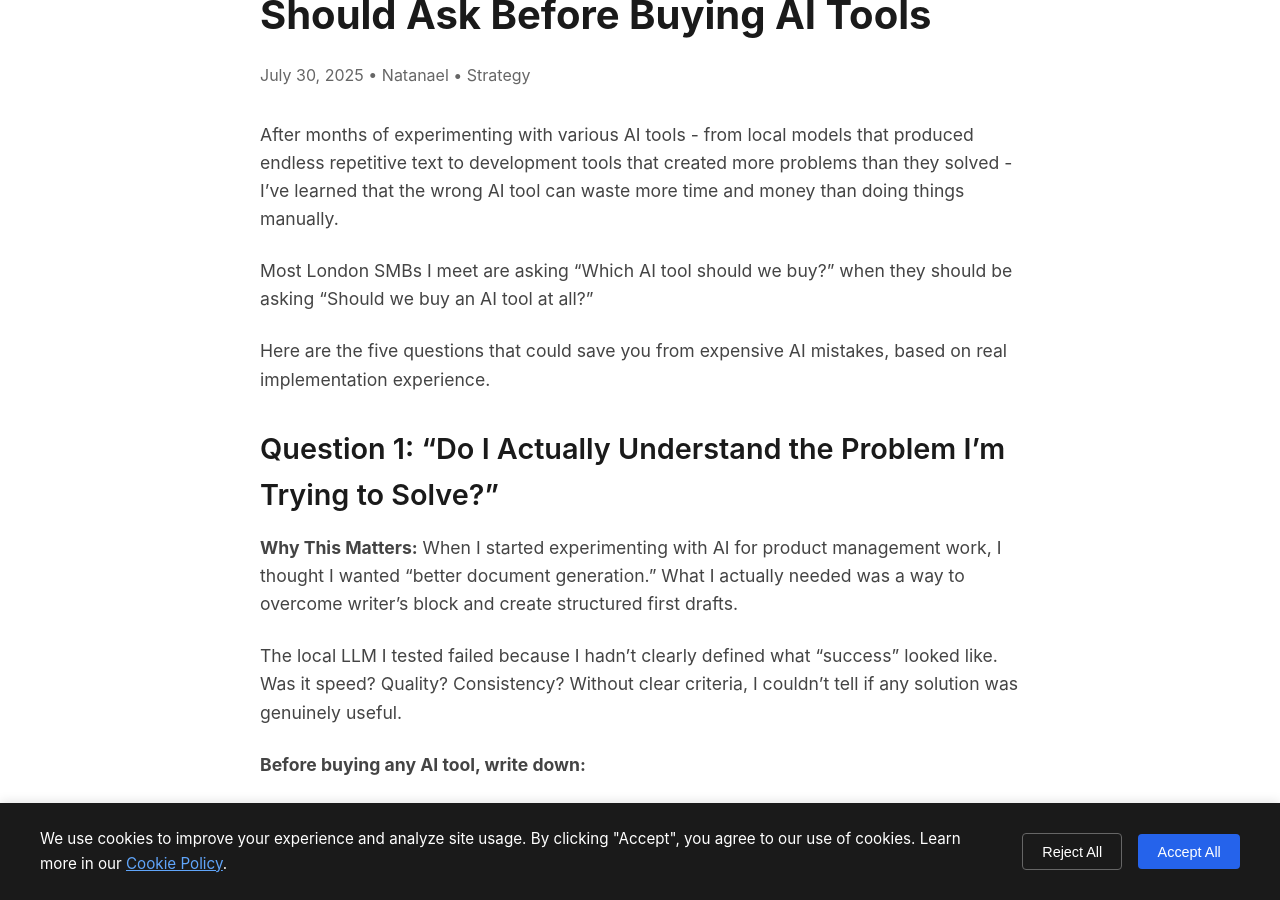
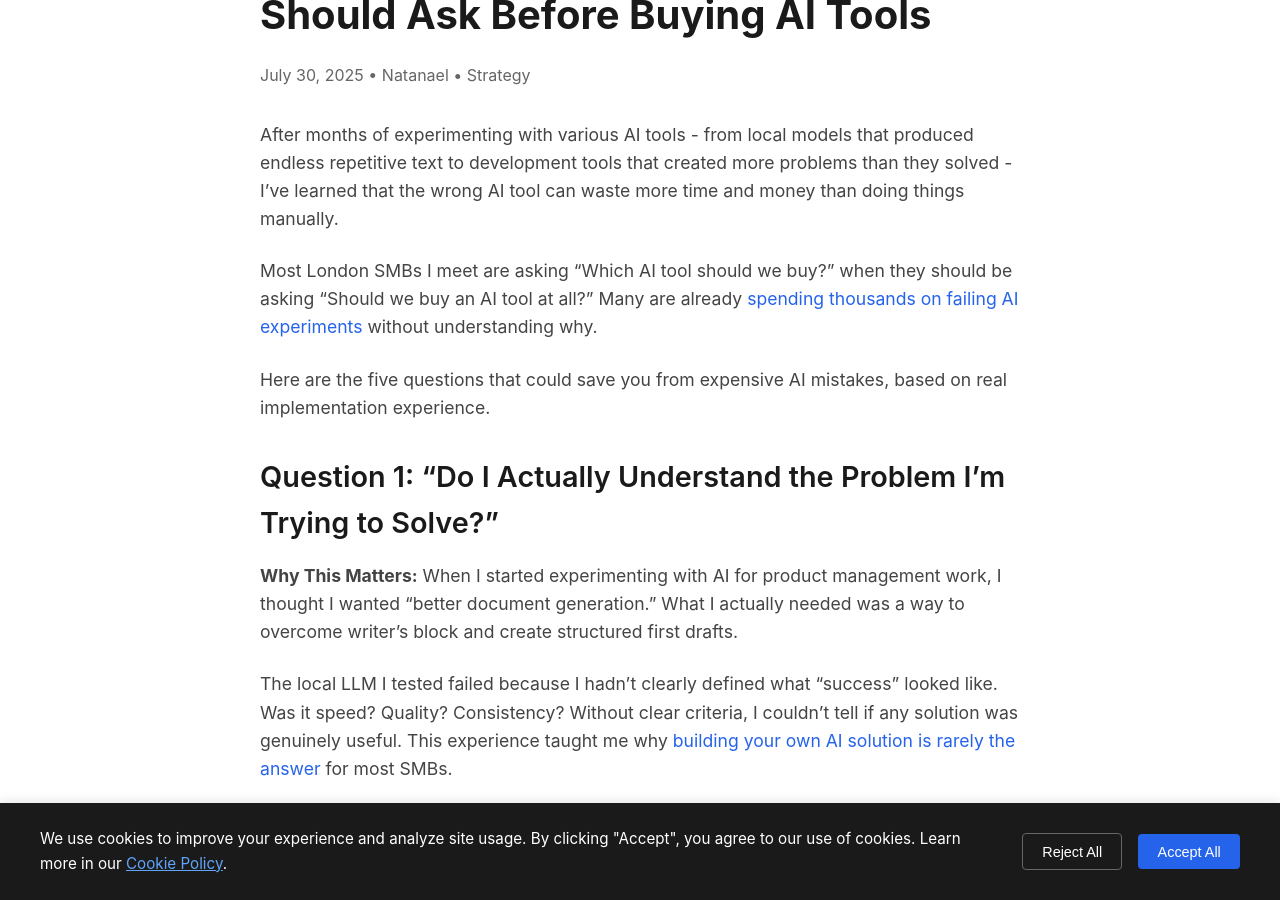
Before and after one commit to QVXXLabs/qvxx-website, a Jekyll site: the page built from _posts/2025-07-30-5-questions-before-buying-ai-tools.md, in a window 1280 px wide and 900 px high, scrolled down 258 px. Built offline with Jekyll 4.4.1, drawn with Linux system fonts in a browser that asks for light colours; some of the changed text lies outside the part shown.

Commit message:
Add strategic internal linking across all blog posts
- Added contextual links between related blog posts to improve SEO
- Created logical content pathways for readers
- Cross-referenced topics like AI failures, build vs buy, and automation choices
- Each post now links to 2-3 related articles
- Links are naturally integrated into the content flow

```diff
--- a/_posts/2025-07-30-5-questions-before-buying-ai-tools.md
+++ b/_posts/2025-07-30-5-questions-before-buying-ai-tools.md
@@ -8,7 +8,7 @@
 
 After months of experimenting with various AI tools - from local models that produced endless repetitive text to development tools that created more problems than they solved - I've learned that the wrong AI tool can waste more time and money than doing things manually.
 
-Most London SMBs I meet are asking "Which AI tool should we buy?" when they should be asking "Should we buy an AI tool at all?"
+Most London SMBs I meet are asking "Which AI tool should we buy?" when they should be asking "Should we buy an AI tool at all?" Many are already [spending thousands on failing AI experiments](/blog/2025/01/30/why-your-2k-month-ai-experiment-is-failing/) without understanding why.
 
 Here are the five questions that could save you from expensive AI mistakes, based on real implementation experience.
 
@@ -16,7 +16,7 @@
 
 **Why This Matters:** When I started experimenting with AI for product management work, I thought I wanted "better document generation." What I actually needed was a way to overcome writer's block and create structured first drafts.
 
-The local LLM I tested failed because I hadn't clearly defined what "success" looked like. Was it speed? Quality? Consistency? Without clear criteria, I couldn't tell if any solution was genuinely useful.
+The local LLM I tested failed because I hadn't clearly defined what "success" looked like. Was it speed? Quality? Consistency? Without clear criteria, I couldn't tell if any solution was genuinely useful. This experience taught me why [building your own AI solution is rarely the answer](/blog/2025/08/01/chatgpt-vs-building-your-own/) for most SMBs.
 
 **Before buying any AI tool, write down:**
 - The specific task you want to improve
@@ -70,7 +70,7 @@
 
 ## Question 5: "Can I Start Smaller and Prove Value First?"
 
-**The Biggest Mistake:** Most businesses try to automate entire workflows immediately, then get overwhelmed when nothing works as expected.
+**The Biggest Mistake:** Most businesses try to automate entire workflows immediately, then get overwhelmed when nothing works as expected. This is particularly true when companies confuse [RPA, AI, and simple process improvement](/blog/2025/08/02/rpa-vs-ai-vs-getting-work-done/).
 
 The most successful AI implementation I completed was the childminder app - it focused on one specific task (converting photos and simple inputs into reports) rather than trying to solve every communication challenge.
 
@@ -86,7 +86,7 @@
 
 If your honest answers to these questions reveal gaps - unclear problems, missing expertise, underestimated complexity - you're probably not ready for AI tools yet. That's actually good news, because it means you can avoid costly mistakes.
 
-The businesses succeeding with AI aren't using the most sophisticated tools. They're using appropriate tools effectively, with realistic expectations and proper preparation.
+The businesses succeeding with AI aren't using the most sophisticated tools. They're using appropriate tools effectively, with realistic expectations and proper preparation. And yes, [your competitors might already be doing this](/blog/2025/08/03/is-your-london-competitor-already-using-ai/) - but that doesn't mean you should rush into poor decisions.
 
 ## Your Next Move
 
```
Also changed, not shown: _posts/2025-01-29-is-your-london-competitor-already-using-ai.md (+2 -2 lines), _posts/2025-01-30-why-your-2k-month-ai-experiment-is-failing.md (+3 -3 lines), _posts/2025-08-01-chatgpt-vs-building-your-own.md (+4 -4 lines), _posts/2025-08-02-rpa-vs-ai-vs-getting-work-done.md (+5 -3 lines), _posts/2025-08-03-is-your-london-competitor-already-using-ai.md (+2 -2 lines).
